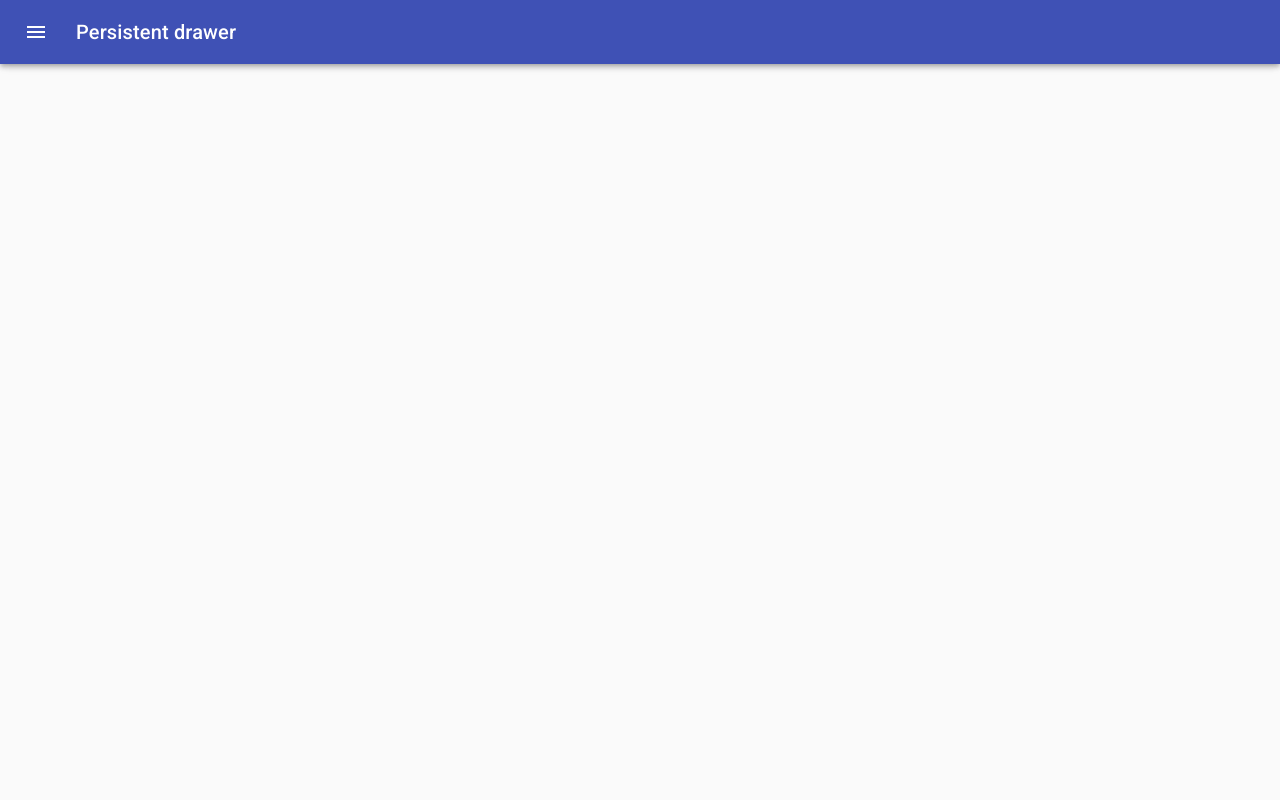
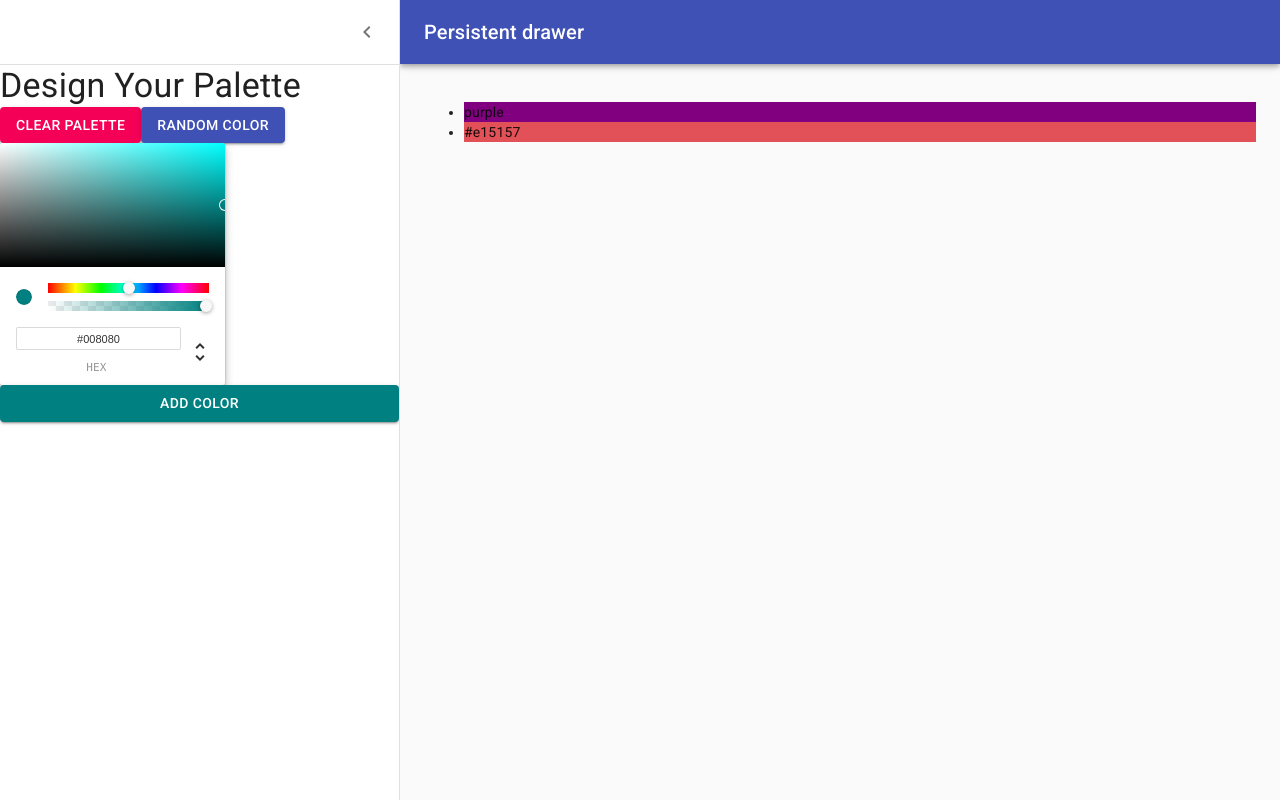
Before and after one commit to jnz73/react-colors, a React (Create React App) app: page /palette/new in a window 1280 px wide. Built offline with nearby package versions, Linux system fonts and the light colour scheme.

Commit message:
connect color picker to button

```diff
--- a/src/NewPaletteForm.js
+++ b/src/NewPaletteForm.js
@@ -72,8 +72,16 @@
 });
 
 class NewPaletteForm extends Component {
-    state = { open: false };
-
+    constructor(props) {
+        super(props);
+        this.state = {
+            open: true,
+            currentColor: 'teal',
+            colors: ['purple', '#e15157']
+        };
+        this.updateCurrentColor = this.updateCurrentColor.bind(this);
+        this.addNewColor = this.addNewColor.bind(this);
+    }
     handleDrawerOpen = () => {
         this.setState({ open: true });
     };
@@ -81,6 +89,17 @@
     handleDrawerClose = () => {
         this.setState({ open: false });
     };
+
+    updateCurrentColor(color) {
+        console.log(color.hex);
+        this.setState({ currentColor: color.hex });
+    }
+
+    addNewColor() {
+        this.setState({
+            colors: [...this.state.colors, this.state.currentColor]
+        });
+    }
     render() {
         const { classes } = this.props;
         const { open } = this.state;
@@ -136,10 +155,15 @@
                         </Button>
                     </div>
                     <ChromePicker
-                        color="purple"
-                        onChangeComplete={newColor => console.log(newColor)}
+                        color={this.state.currentColor}
+                        onChangeComplete={this.updateCurrentColor}
                     />
-                    <Button variant="contained" color="primary">
+                    <Button
+                        variant="contained"
+                        color="primary"
+                        style={{ backgroundColor: this.state.currentColor }}
+                        onClick={this.addNewColor}
+                    >
                         Add Color
                     </Button>
                 </Drawer>
@@ -149,6 +173,11 @@
                     })}
                 >
                     <div className={classes.drawerHeader} />
+                    <ul>
+                        {this.state.colors.map(color => (
+                            <li style={{ backgroundColor: color }}>{color}</li>
+                        ))}
+                    </ul>
                 </main>
             </div>
         );
```
